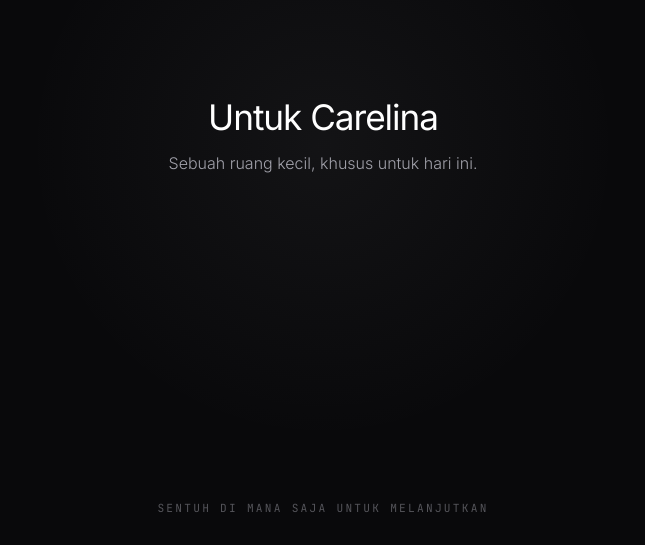
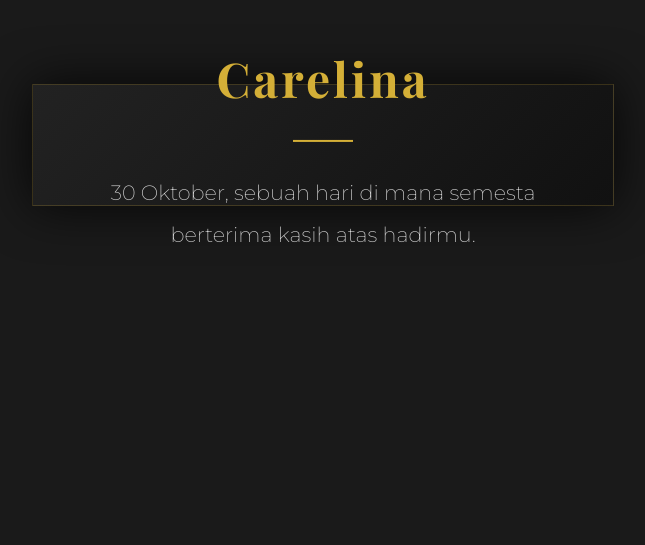
Before and after one commit to Dragon1D/surprise-, a plain HTML site: page index.html in a window 1280 px wide. Shown: the part 255-800 px from the top of the page, without its empty margins (317-962 px from the left). Drawn offline with nearby package versions, Linux system fonts and the light colour scheme; a web font is replaced by a local one.

Commit message:
Elevated design: Serif typography, dark cinematic canvas, refined hierarchy

```diff
--- a/index.html
+++ b/index.html
@@ -3,208 +3,118 @@
 <head>
     <meta charset="UTF-8">
     <meta name="viewport" content="width=device-width, initial-scale=1.0">
-    <title>Untuk Carelina</title>
-    <link href="https://fonts.googleapis.com/css2?family=Inter:wght@300;400;500;600&family=JetBrains+Mono:wght@400&display=swap" rel="stylesheet">
+    <title>Surprise untuk Carelina</title>
+    <link href="https://fonts.googleapis.com/css2?family=Playfair+Display:ital,wght@0,400;0,700;1,400&family=Montserrat:wght@200;300;400&display=swap" rel="stylesheet">
     <style>
         :root {
-            --bg: #09090b;
-            --surface: #18181b;
-            --text-primary: #f4f4f5;
-            --text-secondary: #a1a1aa;
-            --border: rgba(255, 255, 255, 0.1);
+            --bg: #1a1a1a;
+            --gold: #d4af37;
+            --off-white: #e5e5e5;
+            --glass: rgba(255, 255, 255, 0.05);
         }
-
-        * { box-sizing: border-box; margin: 0; padding: 0; }
 
         body {
             background-color: var(--bg);
-            color: var(--text-primary);
-            font-family: 'Inter', system-ui, -apple-system, sans-serif;
-            min-height: 100vh;
+            color: var(--off-white);
+            font-family: 'Montserrat', sans-serif;
+            margin: 0;
+            height: 100vh;
             display: flex;
             align-items: center;
             justify-content: center;
+            cursor: pointer;
             overflow: hidden;
-            cursor: pointer;
         }
 
-        .ambient-glow {
-            position: absolute;
-            width: 600px;
-            height: 600px;
-            background: radial-gradient(circle, rgba(212, 212, 216, 0.05) 0%, rgba(9, 9, 11, 0) 70%);
-            top: 50%;
-            left: 50%;
-            transform: translate(-50%, -50%);
-            z-index: 0;
-            pointer-events: none;
-        }
-
-        .container {
+        .canvas {
+            width: 90%;
+            max-width: 500px;
+            padding: 60px 40px;
+            border: 1px solid rgba(212, 175, 55, 0.2);
+            background: linear-gradient(135deg, #222 0%, #111 100%);
+            text-align: center;
+            box-shadow: 0 0 50px rgba(0,0,0,0.8);
             position: relative;
-            z-index: 1;
-            width: 100%;
-            max-width: 600px;
-            padding: 40px;
-            text-align: center;
-            display: flex;
-            align-items: center;
-            justify-content: center;
-            height: 100vh;
         }
 
         .page {
             position: absolute;
-            width: 85%;
+            top: 50%;
+            left: 50%;
+            transform: translate(-50%, -50%);
+            width: 80%;
             opacity: 0;
-            visibility: hidden;
-            transition: opacity 1s cubic-bezier(0.16, 1, 0.3, 1), transform 1s cubic-bezier(0.16, 1, 0.3, 1);
-            transform: translateY(15px);
-            display: flex;
-            flex-direction: column;
-            align-items: center;
-            justify-content: center;
+            transition: opacity 1.5s ease;
+            pointer-events: none;
         }
 
-        .page.active {
-            opacity: 1;
-            visibility: visible;
-            transform: translateY(0);
-        }
-
-        /* Photo Frame Style */
-        .photo-frame {
-            width: 220px;
-            height: 280px;
-            margin: 0 auto 24px auto;
-            border: 1px solid var(--border);
-            background: var(--surface);
-            box-shadow: 0 20px 40px rgba(0,0,0,0.5), inset 0 0 0 1px rgba(255,255,255,0.05);
-            display: flex;
-            align-items: center;
-            justify-content: center;
-            position: relative;
-            border-radius: 4px;
-        }
-
-        .photo-frame span {
-            font-family: 'JetBrains Mono', monospace;
-            font-size: 0.75rem;
-            color: var(--text-secondary);
-            letter-spacing: 0.1em;
-            text-transform: uppercase;
-        }
+        .page.active { opacity: 1; pointer-events: auto; }
 
         h1 {
-            font-size: 2.75rem;
-            font-weight: 300;
-            letter-spacing: -0.03em;
-            margin-bottom: 8px;
-            color: #ffffff;
-        }
-
-        .date {
-            font-family: 'JetBrains Mono', monospace;
-            font-size: 0.85rem;
-            color: var(--text-secondary);
-            letter-spacing: 0.15em;
-            text-transform: uppercase;
+            font-family: 'Playfair Display', serif;
+            font-size: 3rem;
+            color: var(--gold);
+            margin-bottom: 25px;
+            letter-spacing: 3px;
         }
 
         p {
-            font-size: 1.15rem;
-            line-height: 1.7;
-            color: var(--text-secondary);
-            font-weight: 300;
-            margin-bottom: 16px;
+            font-size: 1.3rem;
+            line-height: 2;
+            font-weight: 200;
+            color: #d1d1d1;
         }
 
-        .highlight-box {
-            margin-top: 16px;
-            padding: 24px;
-            background: var(--surface);
-            border: 1px solid var(--border);
-            border-radius: 6px;
-            box-shadow: 0 10px 30px rgba(0,0,0,0.3);
+        .decor {
+            width: 60px;
+            height: 2px;
+            background: var(--gold);
+            margin: 30px auto;
         }
 
-        .highlight-box p {
-            color: var(--text-primary);
-            margin: 0;
-            font-style: italic;
+        .frame {
+            border: 1px solid var(--gold);
+            padding: 10px;
+            width: 180px;
+            margin: 0 auto 30px;
+            background: rgba(212, 175, 55, 0.05);
         }
 
-        .hint {
-            position: fixed;
-            bottom: 30px;
-            left: 50%;
-            transform: translateX(-50%);
-            font-family: 'JetBrains Mono', monospace;
-            font-size: 0.7rem;
-            letter-spacing: 0.2em;
-            text-transform: uppercase;
-            color: var(--text-secondary);
-            opacity: 0.5;
-            z-index: 10;
-            pointer-events: none;
-        }
+        .frame::after { content: 'TEMPAT FOTO'; font-size: 0.6rem; letter-spacing: 4px; color: var(--gold); }
     </style>
 </head>
 <body>
 
-    <div class="ambient-glow"></div>
-    <div class="hint">Sentuh di mana saja untuk melanjutkan</div>
-
-    <div class="container">
-        <!-- Intro -->
-        <div id="page0" class="page active">
-            <h1 style="font-weight: 400; font-size: 2.2rem; margin-bottom: 12px;">Untuk Carelina</h1>
-            <p style="font-size: 1rem; color: var(--text-secondary);">Sebuah ruang kecil, khusus untuk hari ini.</p>
+    <div class="canvas">
+        <div id="p1" class="page active">
+            <h1>Carelina</h1>
+            <div class="decor"></div>
+            <p>30 Oktober, sebuah hari di mana semesta berterima kasih atas hadirmu.</p>
         </div>
 
-        <!-- Page 1 -->
-        <div id="page1" class="page">
-            <div class="photo-frame">
-                <span>Ruang Kenangan</span>
-            </div>
-            <h1>30 Oktober</h1>
-            <div class="date">Hari yang baik untuk dunia</div>
+        <div id="p2" class="page">
+            <div class="frame"></div>
+            <p>Seberapa sering kau menelan lelahmu sendiri, hanya agar orang lain merasa aman?</p>
         </div>
 
-        <!-- Page 2 -->
-        <div id="page2" class="page">
-            <p>Seberapa keras kau memikul beban orang lain,</p>
-            <p>seberapa sering kau melupakan dirimu sendiri.</p>
+        <div id="p3" class="page">
+            <h1>Validasi Jiwa</h1>
+            <p>Di balik bahu yang kuat itu, kau berhak untuk beristirahat. Kau tidak pernah benar-benar sendiri.</p>
         </div>
 
-        <!-- Page 3 -->
-        <div id="page3" class="page">
-            <div class="highlight-box">
-                <p>Kau tidak pernah sendiri.<br>Aku di sini, menjadi rumah untukmu pulang.</p>
-            </div>
-            <p style="margin-top: 24px; font-size: 1.25rem; color: #ffffff;">Selamat Ulang Tahun, Semestaku. 🤍</p>
+        <div id="p4" class="page">
+            <h1>Selamat Ulang Tahun</h1>
+            <p>Tetaplah bersinar, Carelina. Aku di sini untukmu.</p>
         </div>
     </div>
 
     <script>
-        let currentStep = 0;
-        const totalPages = 4;
-
+        let s = 0;
+        const pages = document.querySelectorAll('.page');
         document.body.addEventListener('click', () => {
-            const curr = document.getElementById('page' + currentStep);
-            if (curr) curr.classList.remove('active');
-
-            currentStep++;
-            if (currentStep >= totalPages) {
-                currentStep = totalPages - 1; // Stay on last page
-            }
-
-            const next = document.getElementById('page' + currentStep);
-            if (next) next.classList.add('active');
-
-            if (currentStep === totalPages - 1) {
-                document.querySelector('.hint').style.display = 'none';
-            }
+            pages[s].classList.remove('active');
+            s = (s + 1) % pages.length;
+            pages[s].classList.add('active');
         });
     </script>
 </body>
```
